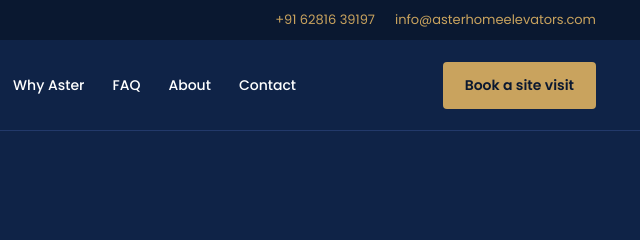
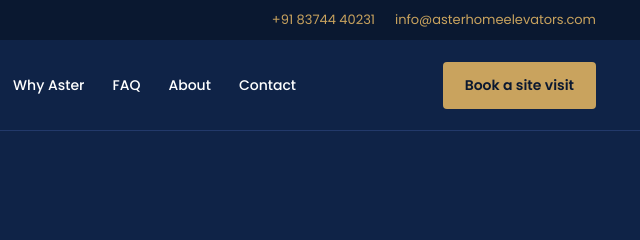
Before and after one commit to asterhomeelevators/asterhomeelevators.github.io, a plain HTML site: page index.html in a window 1280 px wide. Shown: the top 240 px of the page, 640-1280 px from the left. Drawn offline with Linux system fonts and the light colour scheme.

Commit message:
Update contact numbers and links in index.html

```diff
--- a/index.html
+++ b/index.html
@@ -69,7 +69,7 @@ a{color:#C9A35E;text-decoration:none}a:hover{color:#E2C38A}
 <div style="max-width: 1240px; margin: 0 auto; padding: 10px 24px; display: flex; flex-wrap: wrap; gap: 8px 24px; justify-content: space-between; align-items: center;">
 <span style="letter-spacing: 0.2em; text-transform: uppercase; font-size: 11px; color: #C9A35E;">A European brand · Serving Pan India</span>
 <div style="display: flex; flex-wrap: wrap; gap: 20px;">
-<a href="tel:+916281639197">+91 62816 39197</a>
+<a href="tel:+918374440231">+91 83744 40231</a>
 <a href="mailto:info@asterhomeelevators.com">info@asterhomeelevators.com</a>
 </div>
 </div>
@@ -88,7 +88,7 @@ a{color:#C9A35E;text-decoration:none}a:hover{color:#E2C38A}
 <a href="#faq" style="color: #FFFFFF;">FAQ</a>
 <a href="#about" style="color: #FFFFFF;">About</a>
 <a href="#contact" style="color: #FFFFFF;">Contact</a>
-<div class="nav-contact" style="flex-direction: column; gap: 2px; padding-top: 14px;"><a href="tel:+916281639197" style="color: #FFFFFF; font-weight: 600;">Call +91 62816 39197</a><a href="https://wa.me/916281639197" style="color: #FFFFFF;">WhatsApp us</a><a href="mailto:info@asterhomeelevators.com" style="color: #C9D3E6;">info@asterhomeelevators.com</a><span style="display: flex; gap: 20px;"><a href="https://www.instagram.com/infoasterhomeelevators/" target="_blank" rel="noopener" style="color: #C9A35E;">Instagram</a><a href="https://www.facebook.com/share/p/1DragM6Jom/" target="_blank" rel="noopener" style="color: #C9A35E;">Facebook</a></span></div>
+<div class="nav-contact" style="flex-direction: column; gap: 2px; padding-top: 14px;"><a href="tel:+918374440231" style="color: #FFFFFF; font-weight: 600;">Call +91 83744 40231</a><a href="https://wa.me/918374440231" style="color: #FFFFFF;">WhatsApp us</a><a href="mailto:info@asterhomeelevators.com" style="color: #C9D3E6;">info@asterhomeelevators.com</a><span style="display: flex; gap: 20px;"><a href="https://www.instagram.com/infoasterhomeelevators/" target="_blank" rel="noopener" style="color: #C9A35E;">Instagram</a><a href="https://www.facebook.com/share/p/1DragM6Jom/" target="_blank" rel="noopener" style="color: #C9A35E;">Facebook</a></span></div>
 </nav>
 <a href="#contact" style="background: #C9A35E; color: #0A1830; font-weight: 600; font-size: 14px; padding: 13px 22px; border-radius: 4px; min-height: 44px; display: inline-flex; align-items: center;">Book a site visit</a>
 </div>
```
